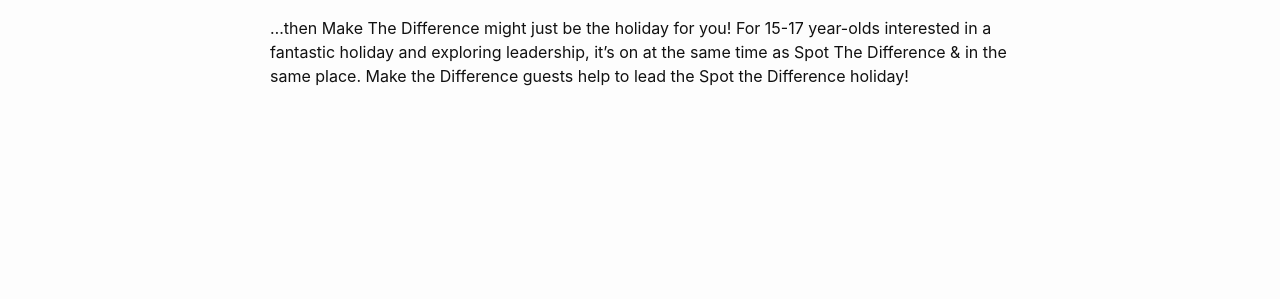
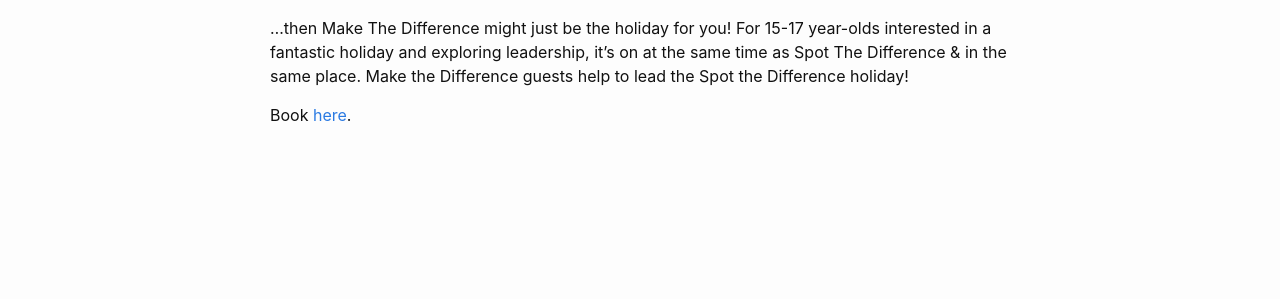
Before and after one commit to spot-the-difference/spot-the-difference.github.io, a Jekyll site: the page built from make.md, in a window 1280 px wide. Shown: the part 298-597 px from the top of the page. Built offline with Jekyll 4.4.1, drawn with Linux system fonts in a browser that asks for light colours.

Commit message:
Update from Forestry.io - Updated make.md

```diff
--- a/make.md
+++ b/make.md
@@ -7,3 +7,5 @@ permalink: "/make/"
 Too old for Spot the Difference this year?… 🙁   Enjoyed Spot The Difference in the past & want to take the next step?… 🙂
 
 …then Make The Difference might just be the holiday for you! For 15-17 year-olds interested in a fantastic holiday and exploring leadership, it’s on at the same time as Spot The Difference & in the same place. Make the Difference guests help to lead the Spot the Difference holiday!
+
+Book [here](http://www.scriptureunion.org.uk/ScriptureUnionHolidays/HolidaysFolder/MaketheDifference/3521393.id "Book now").
```
